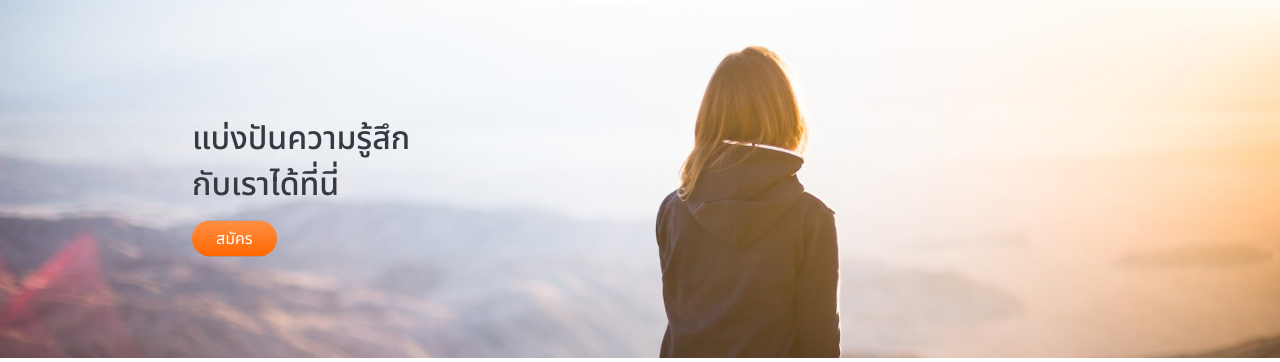
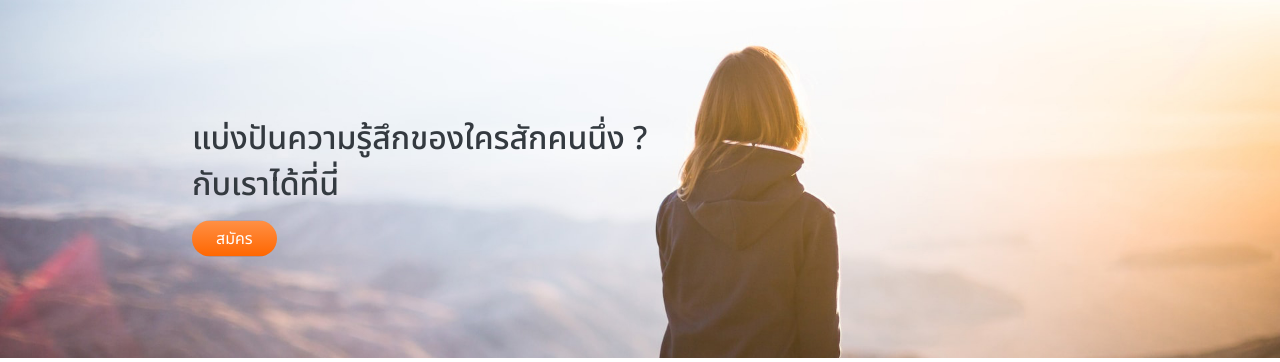
Before and after one commit to tung-nopparat/test, a Django app: page / in a window 1280 px wide. Shown: the part 61-423 px from the top of the page. Run offline with Django 4.2, Linux system fonts and the light colour scheme; data comes from the database, SQL or seed files in the repository; some libraries are stand-ins or nearby versions.

Commit message:
Update index.html

```diff
--- a/blogs/templates/frontend/index.html
+++ b/blogs/templates/frontend/index.html
@@ -49,7 +49,7 @@
                 </style>
                 <img src="{%static 'img/banner.jpg'%}" class="d-block w-100" alt="...">
                 <div class="carousel-caption carousel-caption-center d-none d-md-block text-left text-dark">
-                    <h2>แบ่งปันความรู้สึก</h2>
+                    <h2>แบ่งปันความรู้สึกของใครสักคนนึ่ง ? </h2>
                     <h2>กับเราได้ที่นี่</h2>
                     <a href="{%url 'login' %}" type="button" class="btn btn-primary rounded-pill btn-pri-cus px-4 mt-2">สมัคร</a>
                 </div>
```
